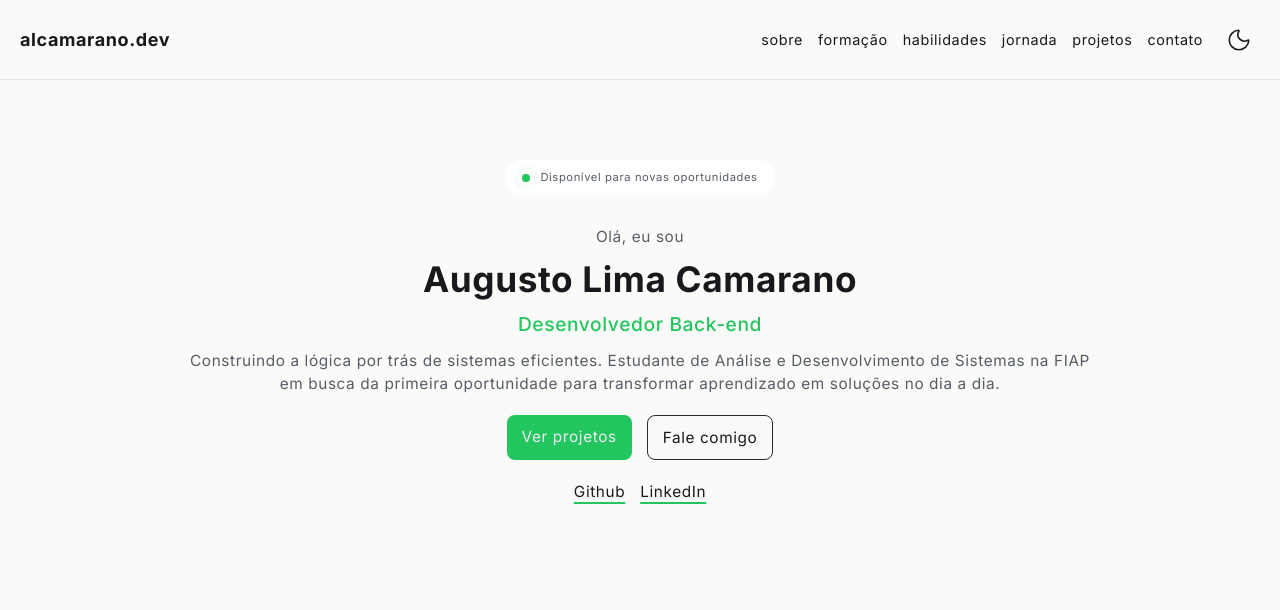
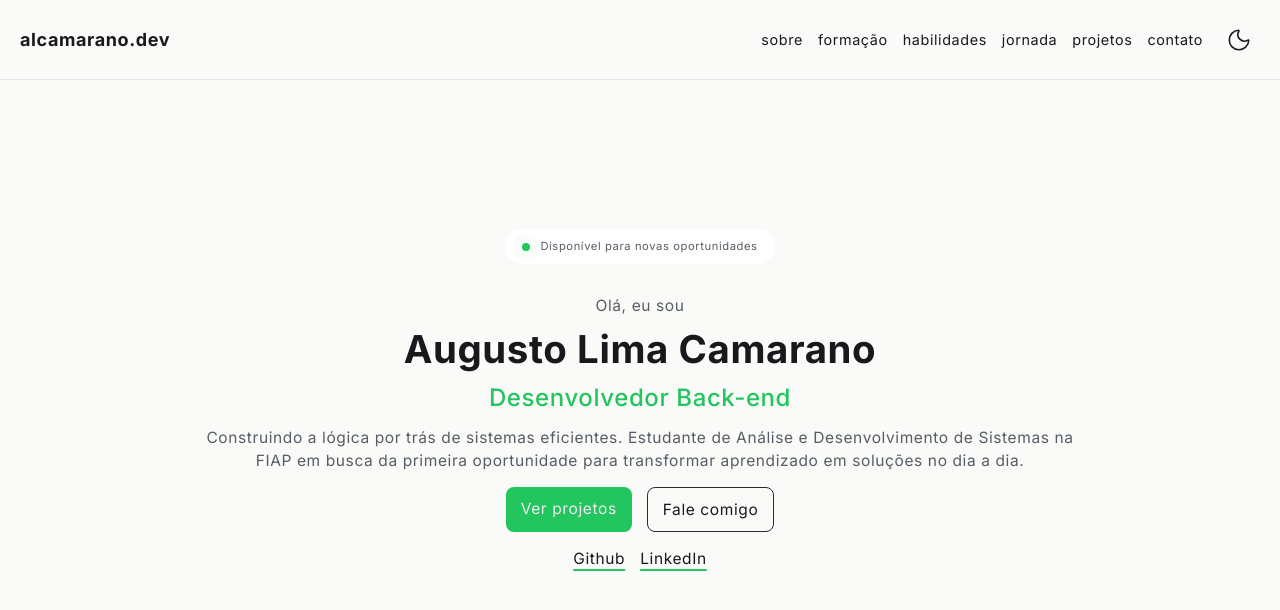
Before and after one commit to alcamarano/portfolio, a website: page index.html in a window 1280 px wide. Drawn offline with Linux system fonts and the light colour scheme.

Commit message:
fix(ui): corrigir estilização do header e hero

```diff
--- a/assets/css/style.css
+++ b/assets/css/style.css
@@ -3,12 +3,13 @@ button {
 }
 
 .header {
+    width: 100%;
     height: 80px;
     display: flex;
     align-items: center;
     justify-content: space-between;
     padding: 0 20px;
-    position: relative;
+    position: fixed;
 }
 
 .header__link {
@@ -67,11 +68,12 @@ button {
 }
 
 .main {
-    padding: 80px 20px;
+    padding: 0 20px;
 }
 
-.main__section-hero {
+.main__section-hero, .main__section-about {
     width: 100%;
+    height: 100dvh;
     display: flex;
     flex-direction: column;
     align-items: center;
@@ -131,7 +133,7 @@ button {
     display: flex;
     gap: 15px;
     justify-content: center;
-    margin-top: 10px;
+    margin-top: 5px;
 }
 
 .hero__content-button a {
@@ -145,21 +147,6 @@ button {
     text-decoration-thickness: 2px;
     text-decoration-color: var(--color-accent);
 }
-
-
-
-
-
-
-
-
-
-
-
-
-
-
-
 
 @media (min-width: 800px) {
     .header__button-menu {
@@ -186,9 +173,12 @@ button {
     }
 }
 
-@media (min-width: 1500px) {
+@media (min-width: 1300px) {
+    body {
+        display: flex;
+        justify-content: center;
+    }
     .header, .main {
-        width: 1500px;
-        margin: 0 auto;
+        width: 1300px;
     }
 }
--- a/index.html
+++ b/index.html
@@ -53,30 +53,6 @@
                     </div>
                 </div>
             </section>
-
-            <section id="sobre" class="main__section-about">
-
-            </section>
-
-            <section id="formacao" class="main__section-training">
-
-            </section>
-
-            <section id="habilidades" class="main__section-skills">
-
-            </section>
-
-            <section id="jornada" class="main__section-journey">
-
-            </section>
-
-            <section id="projetos" class="main__section-projects">
-
-            </section>
-
-            <section id="contato" class="main__section-contact">
-
-            </section>
         </main>
         <footer class="footer">
 
--- a/src/input.css
+++ b/src/input.css
@@ -9,9 +9,11 @@
     --font-inter: "Inter", sans-serif;
     --font-jetbrains: "JetBrains Mono", monospace;
     /*Tamanho das fontes*/
-    --text-title: 2.2rem;
-    --text-subtitle: 1.2rem;
-    --text-paragraph: .96rem;
+    --text-title: 2.4rem;
+    --text-subtitle: 1.5rem;
+    --text-subtitle-section: 1.4rem;
+    --text-paragraph: .97rem;
+    --text-paragraph-card: .89rem;
     --text-code: .7rem;
     /*Cores gerais*/
     --color-accent: #22c55e;
```
Also changed, not shown: assets/css/output.css.
